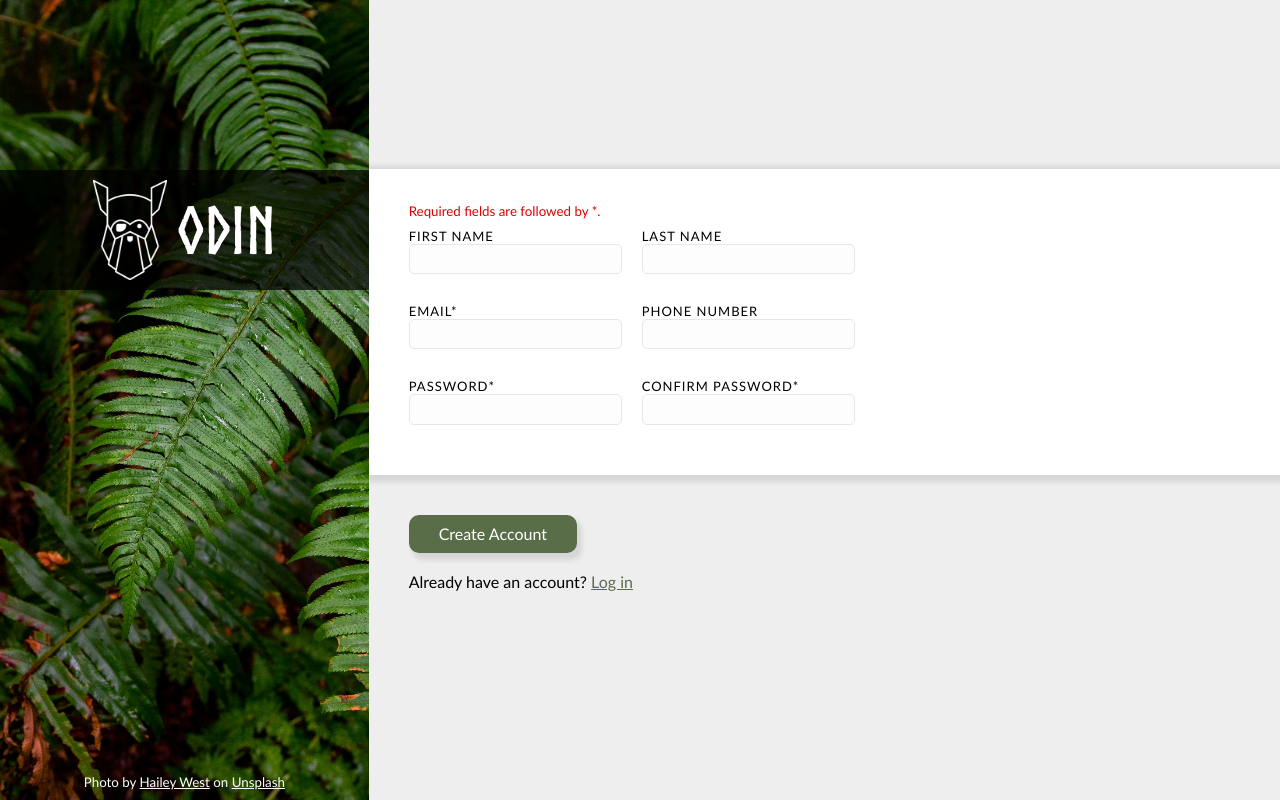
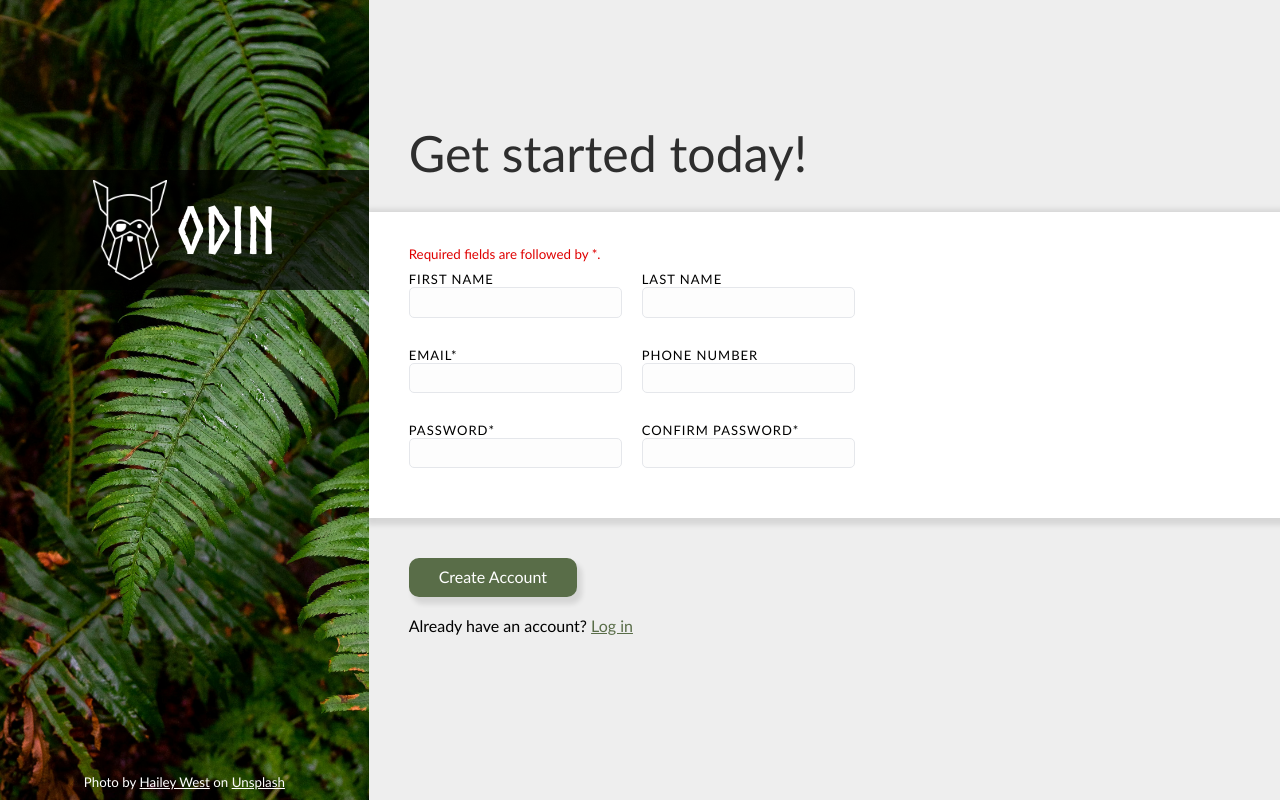
Before and after one commit to ap-6/odin-sign-up-form, a website: page index.html in a window 1280 px wide. Drawn offline with Linux system fonts and the light colour scheme.

Commit message:
Add call-to-action text

```diff
--- a/css/style.css
+++ b/css/style.css
@@ -32,7 +32,7 @@ label {
 #right-half {
     display: flex;
     flex-direction: column;
-    justify-content: space-between;
+    justify-content: center;
     height: 100vh;
     background-color: rgb(238, 238, 238);
     flex: 7 1 auto;
@@ -176,3 +176,11 @@ input:focus {
 a {
     color: white;
 }
+
+.block-upper {
+    padding: 0px 40px;
+    margin-bottom: 30px;
+    font-size: 50px;
+    font-weight: 300;
+    color:rgb(46, 46, 46)
+}
--- a/index.html
+++ b/index.html
@@ -19,8 +19,8 @@
             </div>
         </div>
         <div id="right-half">
-            <div id="block-upper"></div>
             <div id="block-form">
+                <div class="block-upper">Get started today!</div>
                 <form id="create-account-form">
                     <div class="user-input">
                         <div class="error">Required fields are followed by <span aria-label="required">*</span>.</div>
@@ -65,7 +65,6 @@
                     </div>
                 </form>
             </div>
-            <div></div>
         </div>
     </div>
 </body>
```
Also changed, not shown: images/ivana-cajina-asuyh-_ZX54-unsplash.jpg (deleted).
